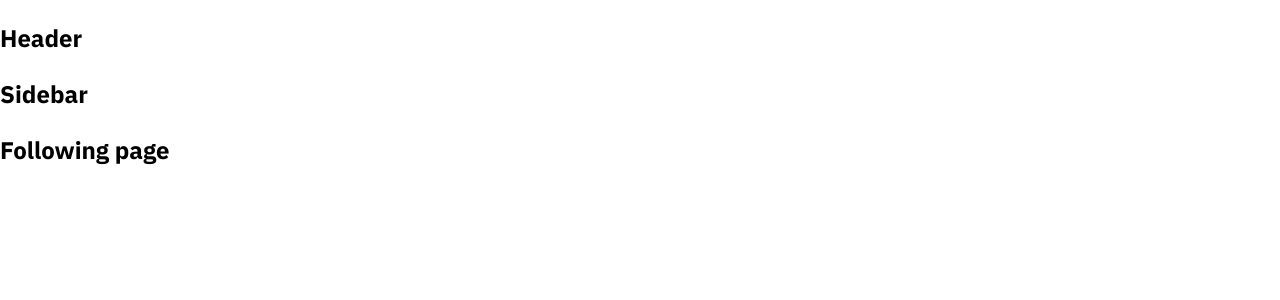
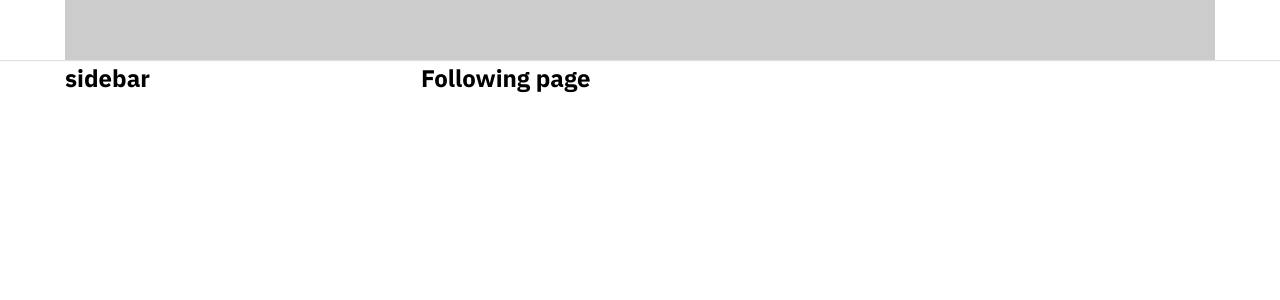
Before and after one commit to huanlv620/tiktok, a React (Create React App) app: page /following in a window 1280 px wide. Shown: the top 300 px of the page. Built offline with nearby package versions, Linux system fonts and the light colour scheme.

Commit message:
Dựng khung Layout mặc định

```diff
--- a/package.json
+++ b/package.json
@@ -6,6 +6,7 @@
         "@testing-library/jest-dom": "^5.16.5",
         "@testing-library/react": "^13.4.0",
         "@testing-library/user-event": "^13.5.0",
+        "classnames": "^2.3.2",
         "node-sass": "^7.0.3",
         "normalize.css": "^8.0.1",
         "react": "^18.2.0",
--- a/src/components/GlobalStyles/GlobalStyles.scss
+++ b/src/components/GlobalStyles/GlobalStyles.scss
@@ -6,6 +6,8 @@
 
 * {
     box-sizing: border-box;
+    padding: 0;
+    margin: 0;
 }
 
 html {
@@ -16,5 +18,5 @@
     font-family: 'IBM Plex Sans', sans-serif;
     font-size: 1.6rem;
     line-height: 1.5;
-    text-rendering: optimizeSpeed;
+    text-rendering: optimizeSpeed; /*Tối ưu tốc độ font*/
 }
--- /dev/null
+++ b/src/components/Layout/DefaultLayout/DefaultLayout.module.scss
@@ -0,0 +1,15 @@
+.wrapper {
+    display: flex;
+    flex-direction: column;
+    align-items: center;
+}
+
+.container {
+    width: 1150px;
+    min-height: 1000px;
+    display: flex;
+}
+
+.content {
+    flex: 1;
+}
--- /dev/null
+++ b/src/components/Layout/DefaultLayout/Sidebar/Sidebar.module.scss
@@ -0,0 +1,3 @@
+.wrapper {
+    width: 356px;
+}
--- a/src/components/Layout/DefaultLayout/Sidebar/index.js
+++ b/src/components/Layout/DefaultLayout/Sidebar/index.js
@@ -1,5 +1,14 @@
+import classNames from 'classnames/bind';
+import styles from './Sidebar.module.scss';
+
+const cx = classNames.bind(styles);
+
 function Sidebar() {
-    return <h2>Sidebar</h2>;
+    return (
+        <aside className={cx('wrapper')}>
+            <h2>sidebar</h2>
+        </aside>
+    );
 }
 
 export default Sidebar;
--- a/src/components/Layout/DefaultLayout/index.js
+++ b/src/components/Layout/DefaultLayout/index.js
@@ -1,13 +1,17 @@
+import classNames from 'classnames/bind';
+
 import Header from '~/components/Layout/components/Header';
+import styles from './DefaultLayout.module.scss';
 import Sidebar from './Sidebar';
 
+const cx = classNames.bind(styles);
 function DefaultLayout({ children }) {
     return (
-        <div>
+        <div className={cx('wrapper')}>
             <Header />
-            <div className="container">
+            <div className={cx('container')}>
                 <Sidebar />
-                <div className="content">{children}</div>
+                <div className={cx('content')}>{children}</div>
             </div>
         </div>
     );
--- /dev/null
+++ b/src/components/Layout/HeaderOnly/HeaderOnly.module.scss
@@ -0,0 +1,14 @@
+.wrapper {
+    display: flex;
+    flex-direction: column;
+    align-items: center;
+}
+.container {
+    min-height: 200px;
+    background-color: red;
+    display: flex;
+    width: 1150px;
+}
+
+.content {
+}
--- a/src/components/Layout/HeaderOnly/index.js
+++ b/src/components/Layout/HeaderOnly/index.js
@@ -1,14 +1,17 @@
+import classNames from 'classnames/bind';
 import Header from '~/components/Layout/components/Header';
+import styles from './HeaderOnly.module.scss';
 
-function DefaultLayout({ children }) {
+const cx = classNames.bind(styles);
+function HeaderOnly({ children }) {
     return (
-        <div>
+        <div className={cx('wrapper')}>
             <Header />
-            <div className="container">
-                <div className="content">{children}</div>
+            <div className={cx('container')}>
+                <div className={cx('content')}>{children}</div>
             </div>
         </div>
     );
 }
 
-export default DefaultLayout;
+export default HeaderOnly;
--- /dev/null
+++ b/src/components/Layout/components/Header/Header.module.scss
@@ -0,0 +1,12 @@
+.wrapper {
+    width: 100%;
+    height: 60px;
+    box-shadow: 0px 1px 1px rgba(0, 0, 0, 0.12);
+    display: flex;
+    justify-content: center;
+}
+.inner {
+    height: 100%;
+    width: 1150px;
+    background-color: #ccc;
+}
--- a/src/components/Layout/components/Header/index.js
+++ b/src/components/Layout/components/Header/index.js
@@ -1,5 +1,16 @@
+import classNames from 'classnames/bind';
+import styles from './Header.module.scss';
+
+const cx = classNames.bind(styles);
 function Header() {
-    return <h2>Header</h2>;
+    return (
+        <header className={cx('wrapper')}>
+            <div className={cx('inner')}>
+                {/* {logo} */}
+                {/* {search} */}
+            </div>
+        </header>
+    );
 }
 
 export default Header;
```
Also changed, not shown: 1 other file (tests, documents, lock files or other folders).
